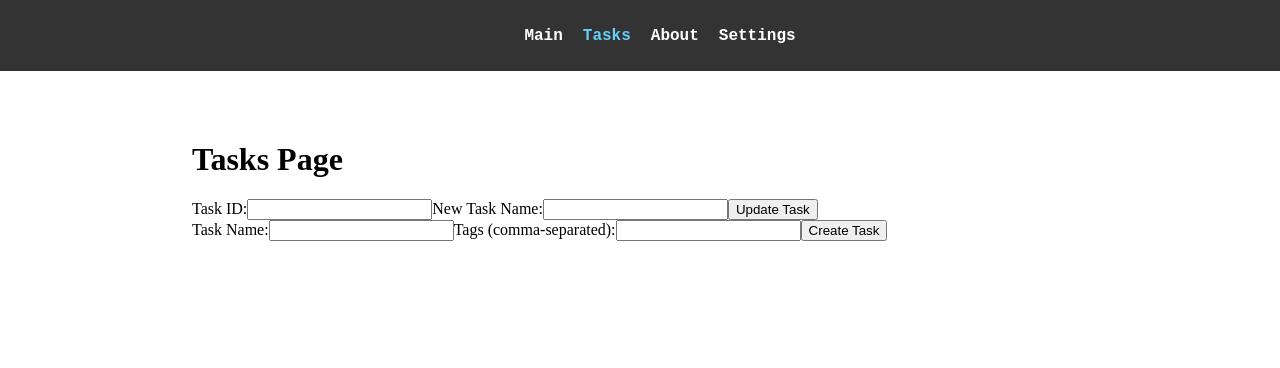
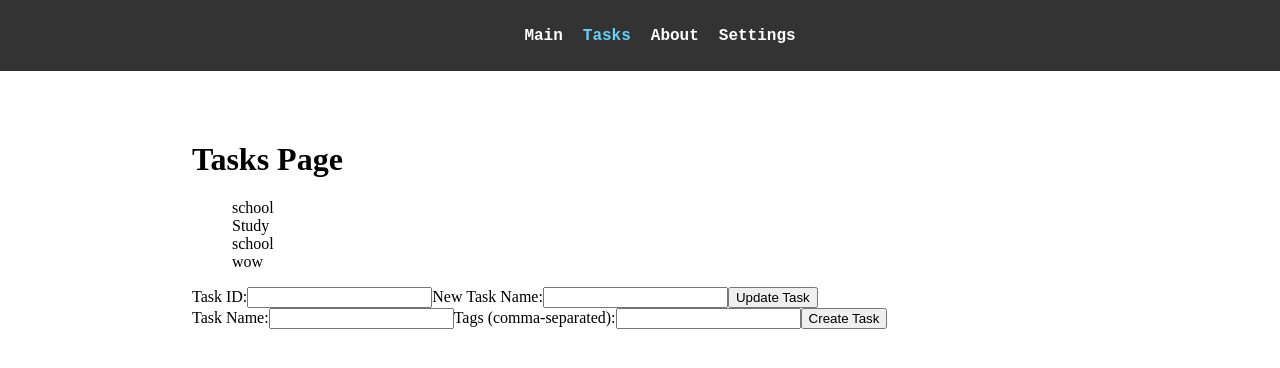
Before and after one commit to andevrrr/TypeScript_React_Tasks-Manager, a React (Vite) app in the folder final_assignment/: page /tasks in a window 1280 px wide. Shown: the top 368 px of the page. Built offline with nearby package versions, Linux system fonts and the light colour scheme; data requests are answered from the project's data file.

Commit message:
tasks get/post/patch work

```diff
--- a/final_assignment/db.json
+++ b/final_assignment/db.json
@@ -1,7 +1,36 @@
 {
-    "tasks": [
-      { "id": 1, "name": "Work", "tags": ["project", "coding"] },
-      { "id": 2, "name": "Study", "tags": ["school", "reading"] },
-      { "id": 3, "name": "Exercise", "tags": ["health", "fitness"] }
-    ]
-  }
+  "tasks": [
+    {
+      "id": 1,
+      "name": "school",
+      "tags": [
+        "project",
+        "coding"
+      ]
+    },
+    {
+      "id": 2,
+      "name": "Study",
+      "tags": [
+        "school",
+        "reading"
+      ]
+    },
+    {
+      "id": 3,
+      "name": "school",
+      "tags": [
+        "health",
+        "fitness"
+      ]
+    },
+    {
+      "name": "wow",
+      "tags": [
+        "nice",
+        "cool"
+      ],
+      "id": 4
+    }
+  ]
+}
--- a/final_assignment/src/views/Tasks.tsx
+++ b/final_assignment/src/views/Tasks.tsx
@@ -5,18 +5,20 @@ const Tasks: React.FC = () => {
   const [tasks, setTasks] = useState<any[]>([]);
 
   useEffect(() => {
-    fetchTasks().then((response) => setTasks(response.data));
+    fetchTasks().then((response) => setTasks(response));
   }, []);
 
   const handleUpdateTask = (taskId: number, data: any) => {
+    console.log(taskId);
+    console.log(data);
     updateTask(taskId, data).then(() => {
-      fetchTasks().then((response) => setTasks(response.data));
+      fetchTasks().then((response) => setTasks(response));
     });
   };
 
   const handleCreateTask = (data: any) => {
     createTask(data).then(() => {
-      fetchTasks().then((response) => setTasks(response.data));
+      fetchTasks().then((response) => setTasks(response));
     });
   };
 
```
